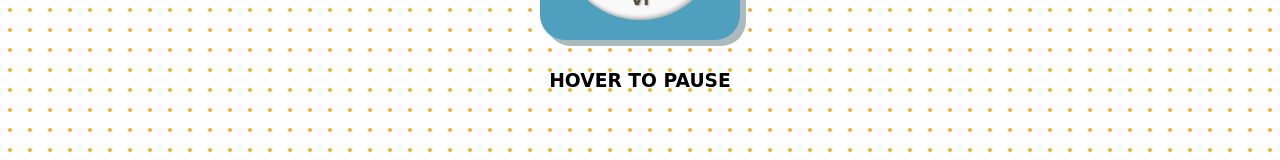
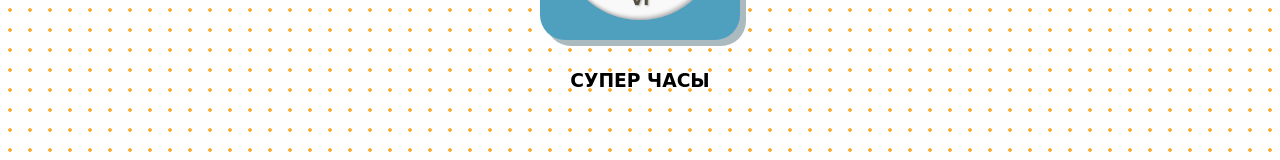
Before and after one commit to marmnn/-, a plain HTML site: page index.html in a window 1280 px wide. Shown: the part 460-620 px from the top of the page. Drawn offline with Linux system fonts and the light colour scheme.

Commit message:
Update index.html

```diff
--- a/index.html
+++ b/index.html
@@ -17,7 +17,7 @@
             <li>IX</li>
           </ul></div>
   </div>
-  <h3>hover to pause</h3>
+  <h3>супер часы </h3>
 </div>
 
 <!-- End your code here -->
```
